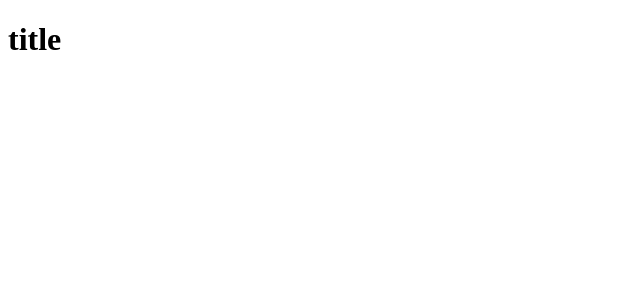
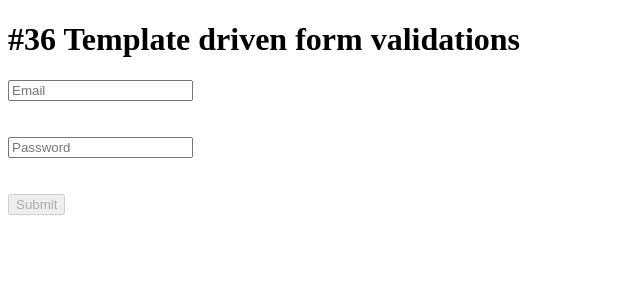
Before and after one commit to jitendrakumar0/my-app, an Angular app: page / in a window 1280 px wide. Shown: the top 300 px of the page, without its empty margins (0-640 px from the left). Built offline with nearby package versions, Linux system fonts and the light colour scheme.

Commit message:
#36 Template driven form validations

```diff
--- a/src/app/app.component.html
+++ b/src/app/app.component.html
@@ -1,2 +1,15 @@
 <h1>{{title}}</h1>
 <router-outlet></router-outlet>
+
+
+<form #loginForm="ngForm" (ngSubmit)="login(loginForm.value)">
+    <input type="email" placeholder="Email" name="email" pattern="[a-z0-9._%+-]+@[a-z0-9.-]+\.[a-z]{2,4}$" ngModel #email="ngModel" required="" />
+    <br>
+    <span style="color:red;" *ngIf="email.invalid && email.touched">Please enter valid email.</span>
+    <br><br>
+    <input type="password" placeholder="Password" name="password" #password="ngModel" minlength="8" maxlength="16" ngModel required="" />
+    <br>
+    <span style="color:red;" *ngIf="password.invalid && password.touched">Please enter password.</span>
+    <br><br>
+    <button [disabled]="loginForm.invalid">Submit</button>
+</form>
--- a/src/app/app.component.ts
+++ b/src/app/app.component.ts
@@ -6,5 +6,14 @@ import { Component } from '@angular/core';
   styleUrls: ['./app.component.scss']
 })
 export class AppComponent {
-  title = 'title';
+  title = '#36 Template driven form validations';
+
+  login(data:any) {
+    console.info(data);
+  }
+
+
+
+
+
 }
--- a/src/app/app.module.ts
+++ b/src/app/app.module.ts
@@ -1,4 +1,5 @@
 import { NgModule } from '@angular/core';
+import { FormsModule } from '@angular/forms';
 import { BrowserModule } from '@angular/platform-browser';
 
 import { AppRoutingModule } from './app-routing.module';
@@ -10,7 +11,8 @@ import { AppComponent } from './app.component';
   ],
   imports: [
     BrowserModule,
-    AppRoutingModule
+    AppRoutingModule,
+    FormsModule
   ],
   providers: [],
   bootstrap: [AppComponent]
```
